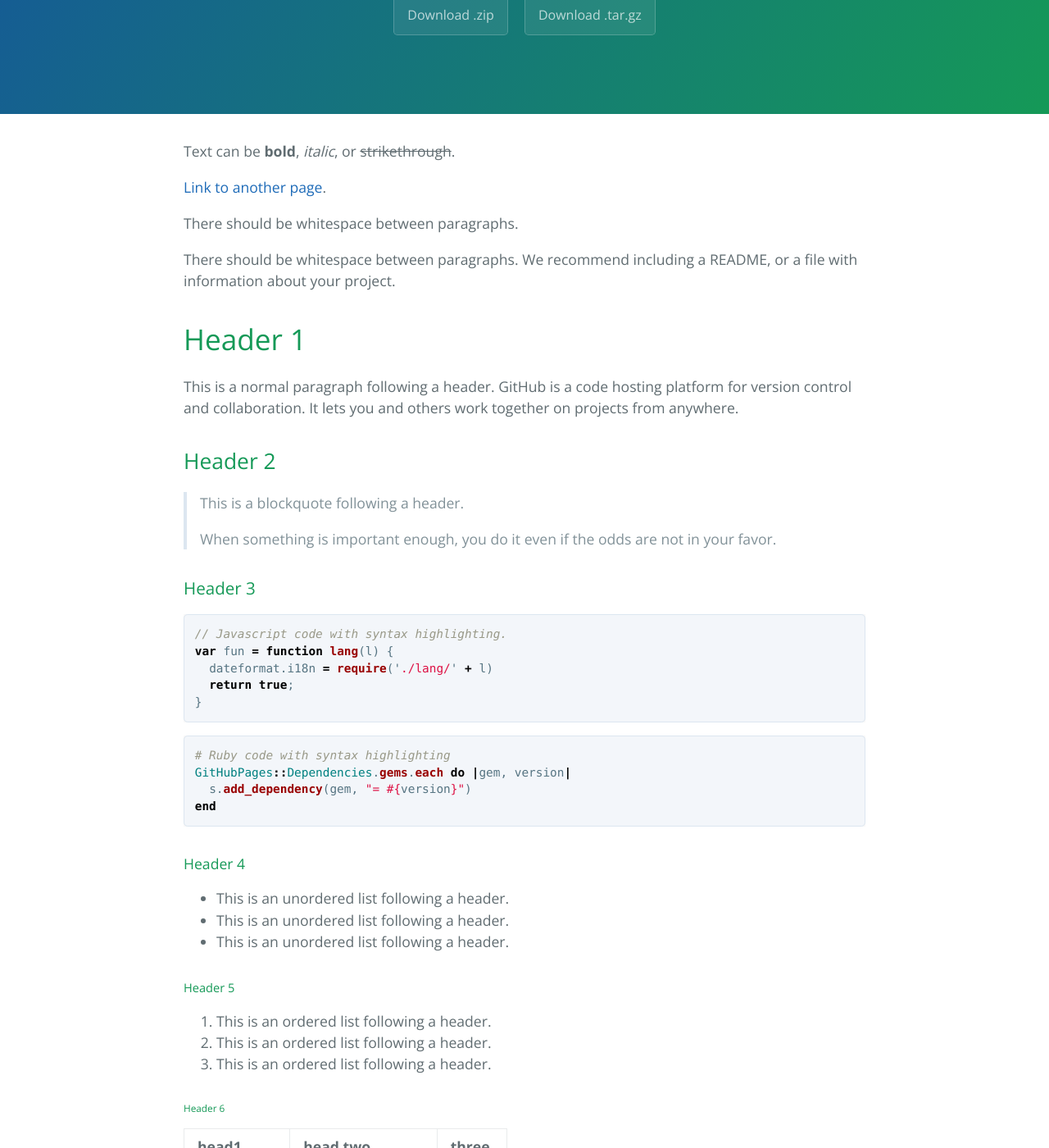
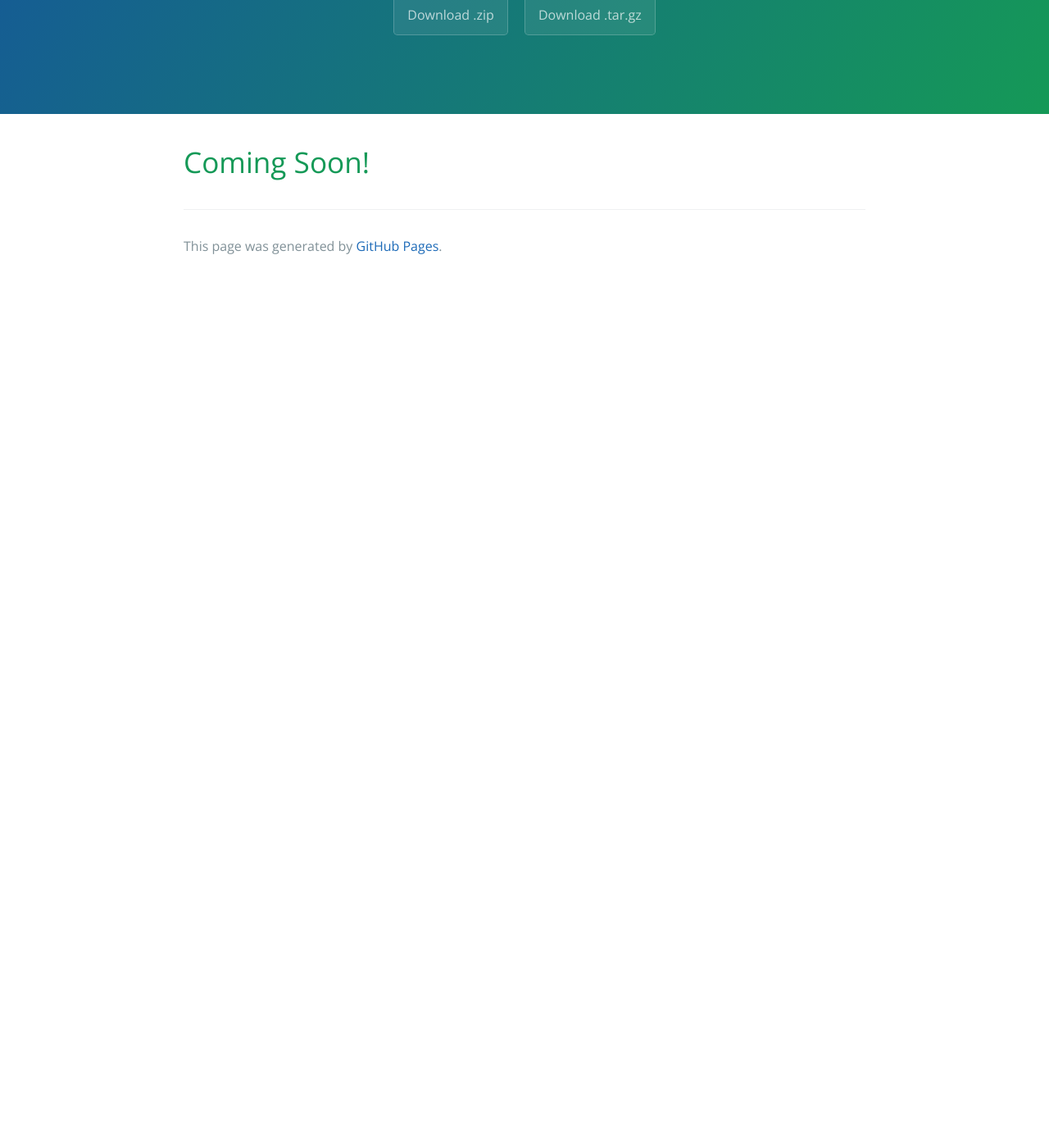
Before and after one commit to electronPL/electronpl.github.io, a Jekyll site: the page built from index.md, in a window 1280 px wide and 1400 px high, scrolled down 244 px. Shown: the whole window at 82% size. Built offline with Jekyll 4.4.1, drawn with Linux system fonts in a browser that asks for light colours; our own code applies the rules of GitHub Pages for plain Markdown files; after the commit the page ends 900 px from its top, so only the background shows below that; some of the changed text lies outside the part shown.

Commit message:
Update index.md

````diff
--- a/index.md
+++ b/index.md
@@ -1,123 +1 @@
----
-layout: default
----
-
-Text can be **bold**, _italic_, or ~~strikethrough~~.
-
-[Link to another page](another-page).
-
-There should be whitespace between paragraphs.
-
-There should be whitespace between paragraphs. We recommend including a README, or a file with information about your project.
-
-# [](#header-1)Header 1
-
-This is a normal paragraph following a header. GitHub is a code hosting platform for version control and collaboration. It lets you and others work together on projects from anywhere.
-
-## [](#header-2)Header 2
-
-> This is a blockquote following a header.
->
-> When something is important enough, you do it even if the odds are not in your favor.
-
-### [](#header-3)Header 3
-
-```js
-// Javascript code with syntax highlighting.
-var fun = function lang(l) {
-  dateformat.i18n = require('./lang/' + l)
-  return true;
-}
-```
-
-```ruby
-# Ruby code with syntax highlighting
-GitHubPages::Dependencies.gems.each do |gem, version|
-  s.add_dependency(gem, "= #{version}")
-end
-```
-
-#### [](#header-4)Header 4
-
-*   This is an unordered list following a header.
-*   This is an unordered list following a header.
-*   This is an unordered list following a header.
-
-##### [](#header-5)Header 5
-
-1.  This is an ordered list following a header.
-2.  This is an ordered list following a header.
-3.  This is an ordered list following a header.
-
-###### [](#header-6)Header 6
-
-| head1        | head two          | three |
-|:-------------|:------------------|:------|
-| ok           | good swedish fish | nice  |
-| out of stock | good and plenty   | nice  |
-| ok           | good `oreos`      | hmm   |
-| ok           | good `zoute` drop | yumm  |
-
-### There's a horizontal rule below this.
-
-* * *
-
-### Here is an unordered list:
-
-*   Item foo
-*   Item bar
-*   Item baz
-*   Item zip
-
-### And an ordered list:
-
-1.  Item one
-1.  Item two
-1.  Item three
-1.  Item four
-
-### And a nested list:
-
-- level 1 item
-  - level 2 item
-  - level 2 item
-    - level 3 item
-    - level 3 item
-- level 1 item
-  - level 2 item
-  - level 2 item
-  - level 2 item
-- level 1 item
-  - level 2 item
-  - level 2 item
-- level 1 item
-
-### Small image
-
-![](https://assets-cdn.github.com/images/icons/emoji/octocat.png)
-
-### Large image
-
-![](https://guides.github.com/activities/hello-world/branching.png)
-
-
-### Definition lists can be used with HTML syntax.
-
-<dl>
-<dt>Name</dt>
-<dd>Godzilla</dd>
-<dt>Born</dt>
-<dd>1952</dd>
-<dt>Birthplace</dt>
-<dd>Japan</dd>
-<dt>Color</dt>
-<dd>Green</dd>
-</dl>
-
-```
-Long, single-line code blocks should not wrap. They should horizontally scroll if they are too long. This line should be long enough to demonstrate this.
-```
-
-```
-The final element.
-```
+# Coming Soon!
````
